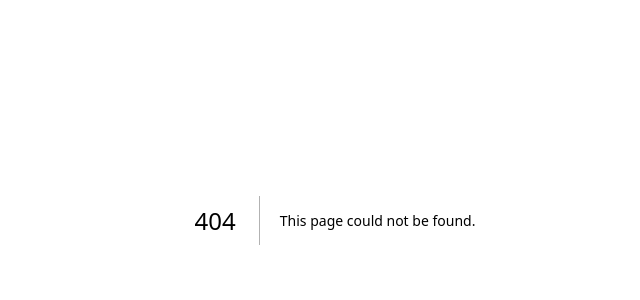
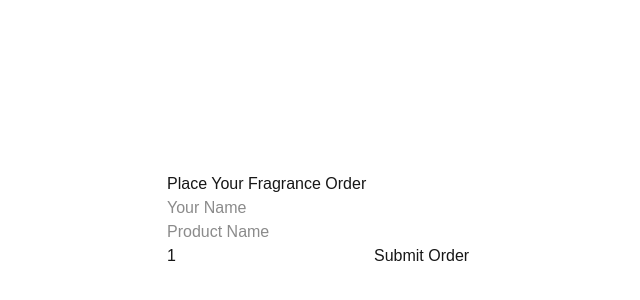
Before and after one commit to indscent-owner/indscent-next, a Next.js app: page /order in a window 1280 px wide. Before the commit this address had no page. Shown: the part 180-480 px from the top of the page, without its empty margins (305-945 px from the left). Built offline with nearby package versions, Linux system fonts and the light colour scheme.

Commit message:
Add order system with form and API route

```diff
--- /dev/null
+++ b/app/api/order/route.js
@@ -0,0 +1,13 @@
+export const runtime = 'edge';
+
+export async function POST(request) {
+  const { name, product, quantity } = await request.json()
+
+  if (!name || !product || !quantity) {
+    return Response.json({ message: 'All fields are required.' }, { status: 400 })
+  }
+
+  return Response.json({
+    message: `Order received: ${quantity} x ${product} for ${name}.`
+  })
+}
--- /dev/null
+++ b/app/order/page.js
@@ -0,0 +1,52 @@
+'use client'
+import { useState } from 'react'
+
+export default function OrderPage() {
+  const [name, setName] = useState('')
+  const [product, setProduct] = useState('')
+  const [quantity, setQuantity] = useState(1)
+  const [message, setMessage] = useState('')
+
+  const handleSubmit = async (e) => {
+    e.preventDefault()
+    const res = await fetch('/api/order', {
+      method: 'POST',
+      headers: { 'Content-Type': 'application/json' },
+      body: JSON.stringify({ name, product, quantity })
+    })
+    const data = await res.json()
+    setMessage(data.message)
+  }
+
+  return (
+    <div style={{ maxWidth: 400, margin: 'auto', padding: '2rem' }}>
+      <h2>Place Your Fragrance Order</h2>
+      <form onSubmit={handleSubmit}>
+        <input
+          type="text"
+          placeholder="Your Name"
+          value={name}
+          onChange={(e) => setName(e.target.value)}
+          required
+        />
+        <input
+          type="text"
+          placeholder="Product Name"
+          value={product}
+          onChange={(e) => setProduct(e.target.value)}
+          required
+        />
+        <input
+          type="number"
+          placeholder="Quantity"
+          value={quantity}
+          min="1"
+          onChange={(e) => setQuantity(e.target.value)}
+          required
+        />
+        <button type="submit">Submit Order</button>
+      </form>
+      <p>{message}</p>
+    </div>
+  )
+}
```
